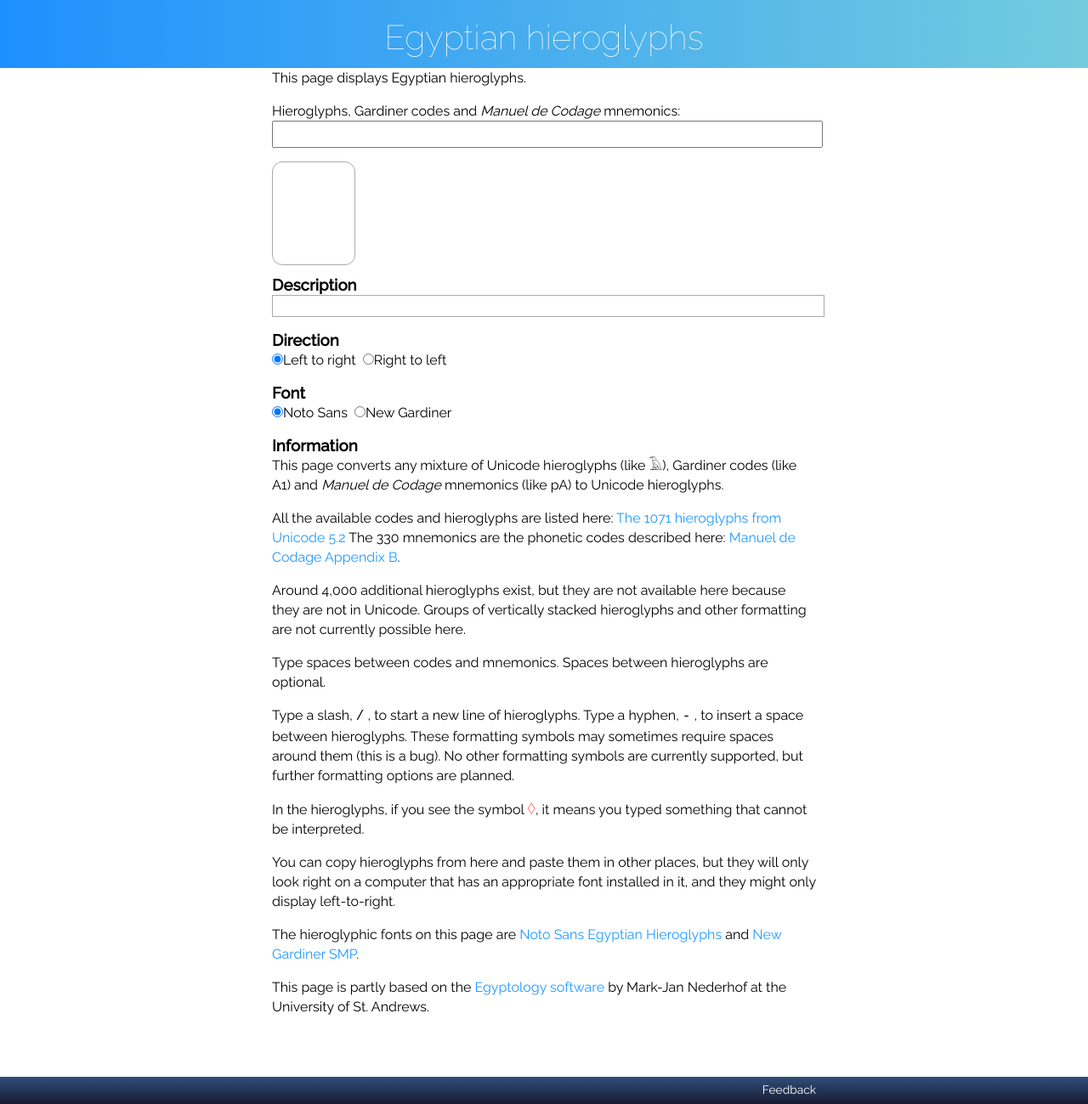
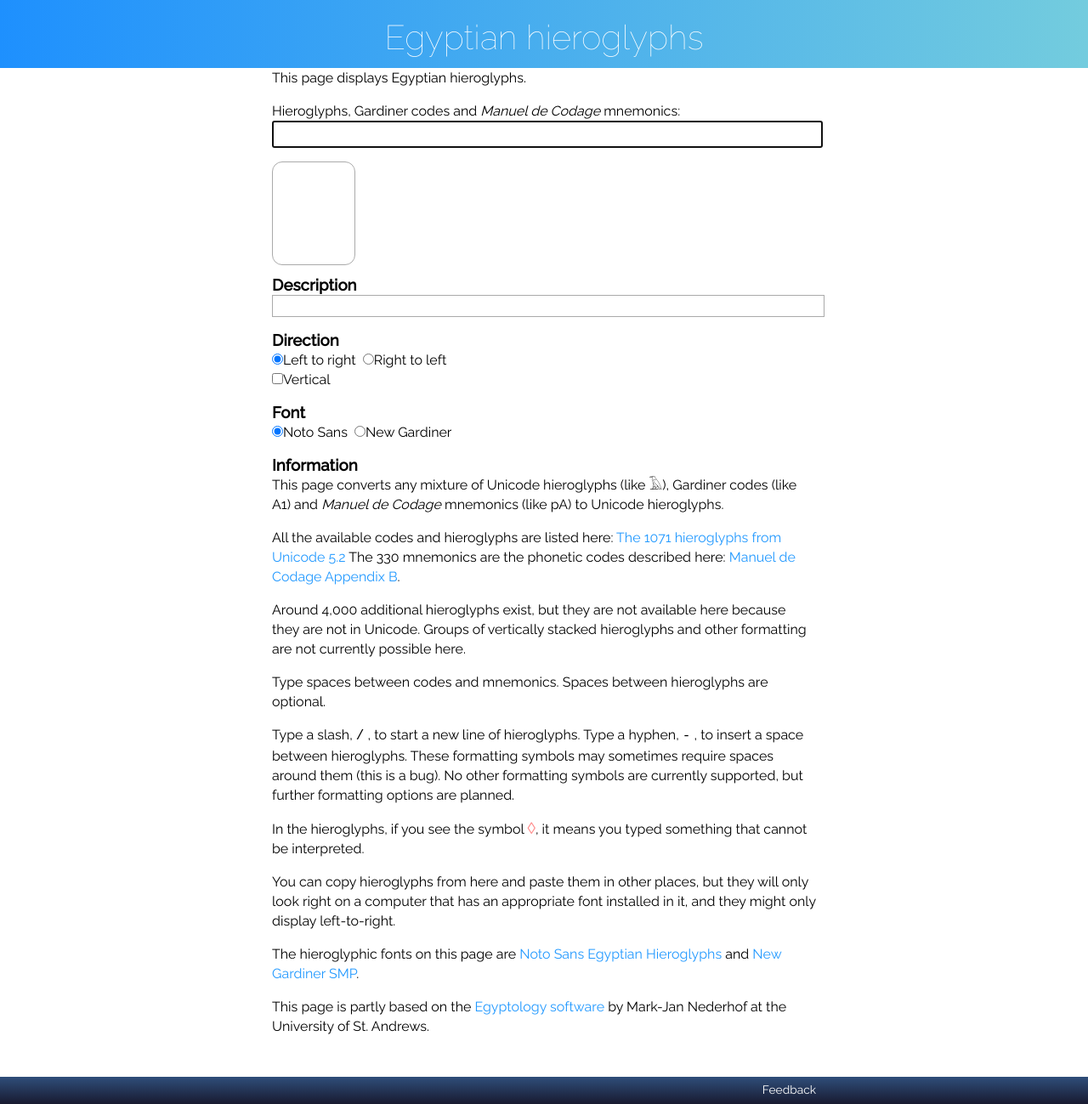
Before and after one commit to RarelyCharlie/rarelycharlie.github.io, a Jekyll site: the page built from hieroglyphs.md, in a window 1280 px wide and 1299 px high. Shown: the whole window at 85% size. Built offline with Jekyll 4.4.1, drawn with Linux system fonts in a browser that asks for light colours; some web fonts are replaced.

Commit message:
vertical check

```diff
--- a/hieroglyphs.md
+++ b/hieroglyphs.md
@@ -45,7 +45,8 @@ h3 {margin: 0;}
 ### Direction
 <p class="indent">
 <label for="dirltr"><input type="radio" id="dirltr" name="dir" onclick="flip(false)" checked>Left to right</label>&nbsp;
-<label for="dirrtl"><input type="radio" id="dirrtl" name="dir" onclick="flip(true)">Right to left</label>
+<label for="dirrtl"><input type="radio" id="dirrtl" name="dir" onclick="flip(true)">Right to left</label><br/>
+<label for="dirvert"><input type="checkbox" id="dirvert" name="dirvert" onclick="vert(this)">Vertical</label>
 </p>
 
 ### Font
```
